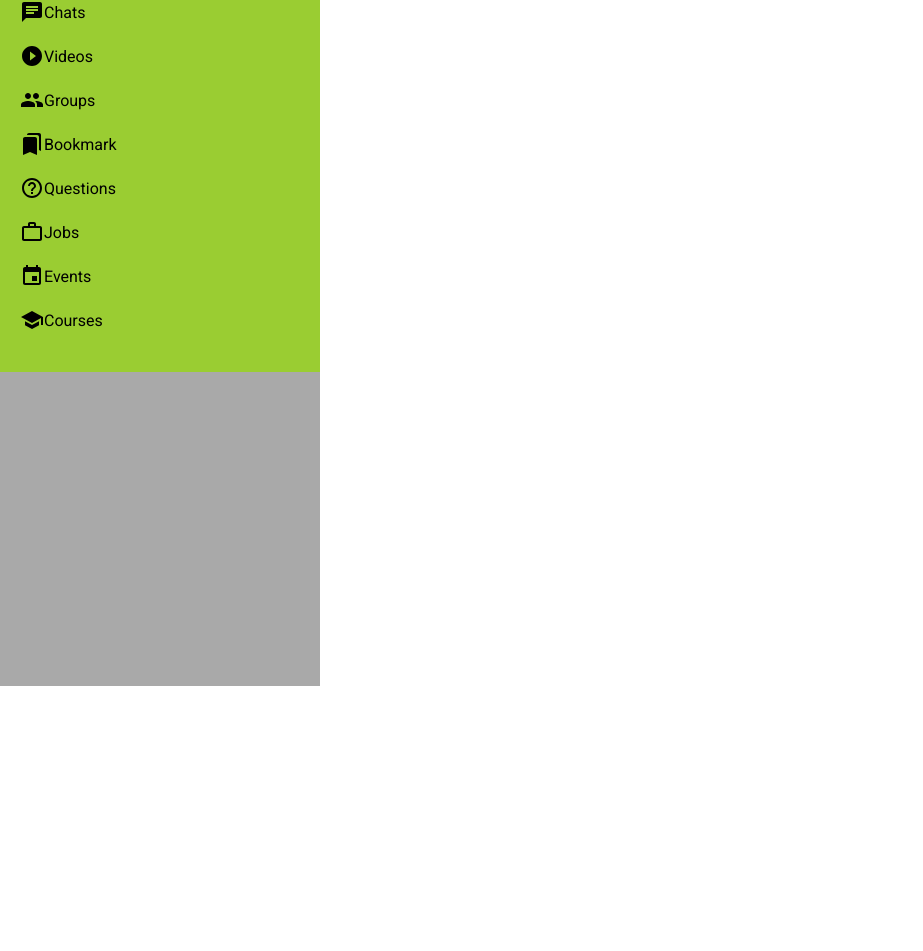
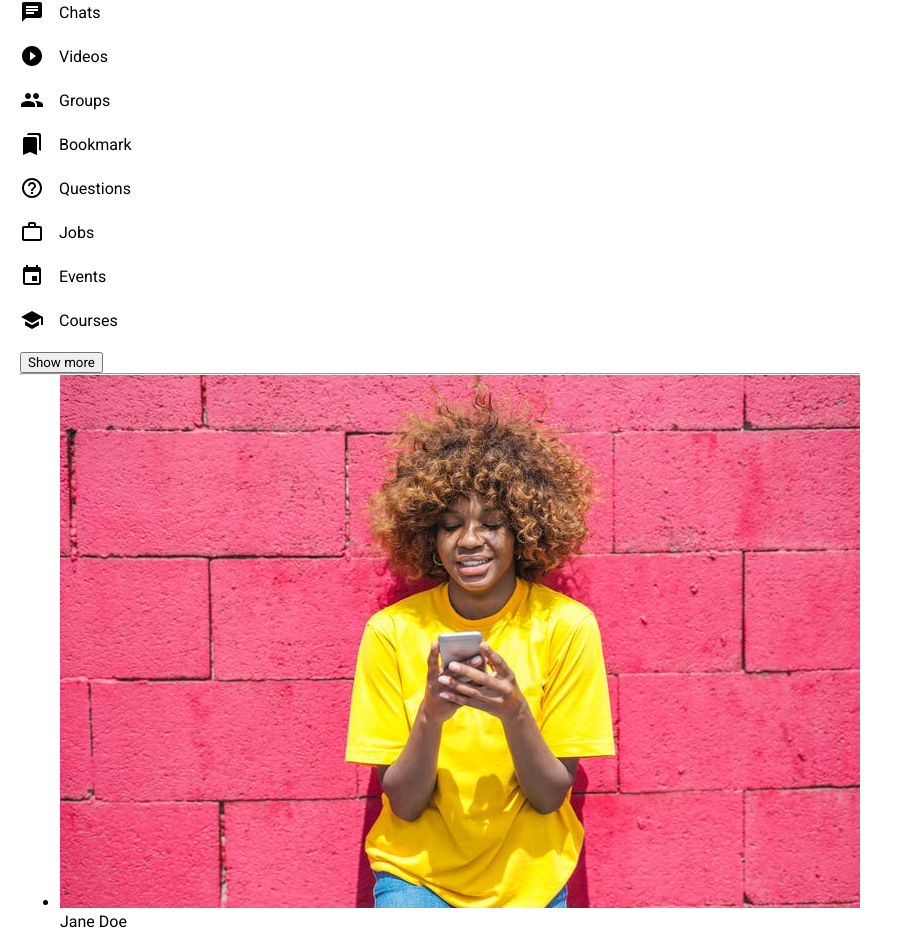
Before and after one commit to YakubuAmidu/yakubu-social-media-1, a React (Create React App) app: page / in a window 1280 px wide. Shown: the part 114-1065 px from the top of the page, without its empty margins (0-923 px from the left). Before the commit the page ends 800 px from the top, so only its background shows below. Built offline with nearby package versions, Linux system fonts and the light colour scheme.

Commit message:
Initial commit

```diff
--- a/src/components/Sidebar/Sidebar.js
+++ b/src/components/Sidebar/Sidebar.js
@@ -61,6 +61,15 @@ export default function Sidebar() {
         <span className='sidebarListItemText'>Courses</span>
         </li>
         </ul>
+
+        <button className='sidebarButton'>Show more</button>
+        <hr className='sidebarHr' />
+        <ul className="sidebarFriendList">
+          <li className="sidebarFriend">
+            <img className="sidebarFriendImg" src="/assets/persons/profile-11.png" alt="img" />
+            <span className="sidebarFriendName">Jane Doe</span>
+          </li>
+        </ul>
       </div>
     </div>
   )
--- a/src/components/Sidebar/Sidebar.scss
+++ b/src/components/Sidebar/Sidebar.scss
@@ -1,12 +1,10 @@
 .sidebar {
   flex: 3;
   height: calc(100vh - 50px);
-  background-color: darkgray;
 };
 
 .sidebarWrapper {
   padding: 20px;
-  background-color: yellowgreen;
 };
 
 .sidebarList {
@@ -19,4 +17,8 @@
   display: flex;
   align-items: center;
   margin-bottom: 20px;
+};
+
+.sidebarIcon {
+  margin-right: 15px;
 }
```
